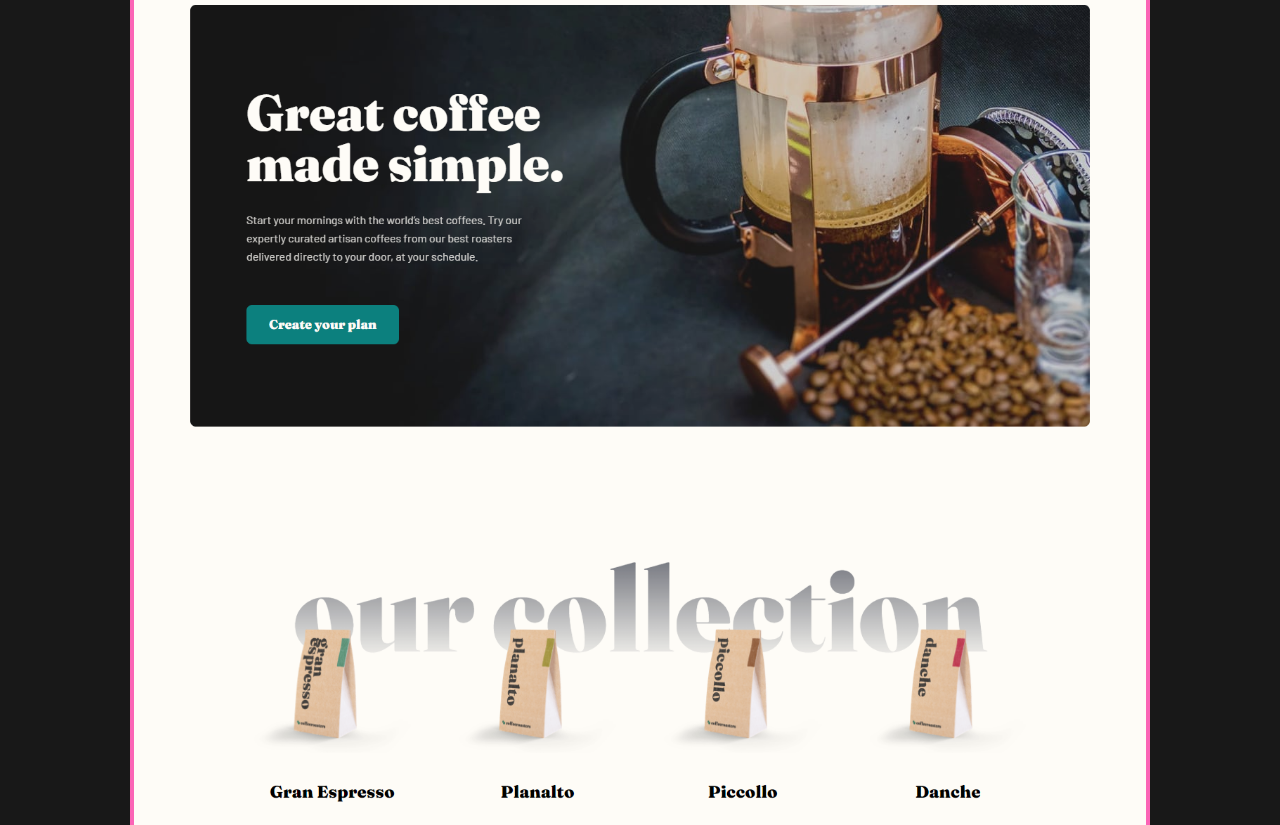
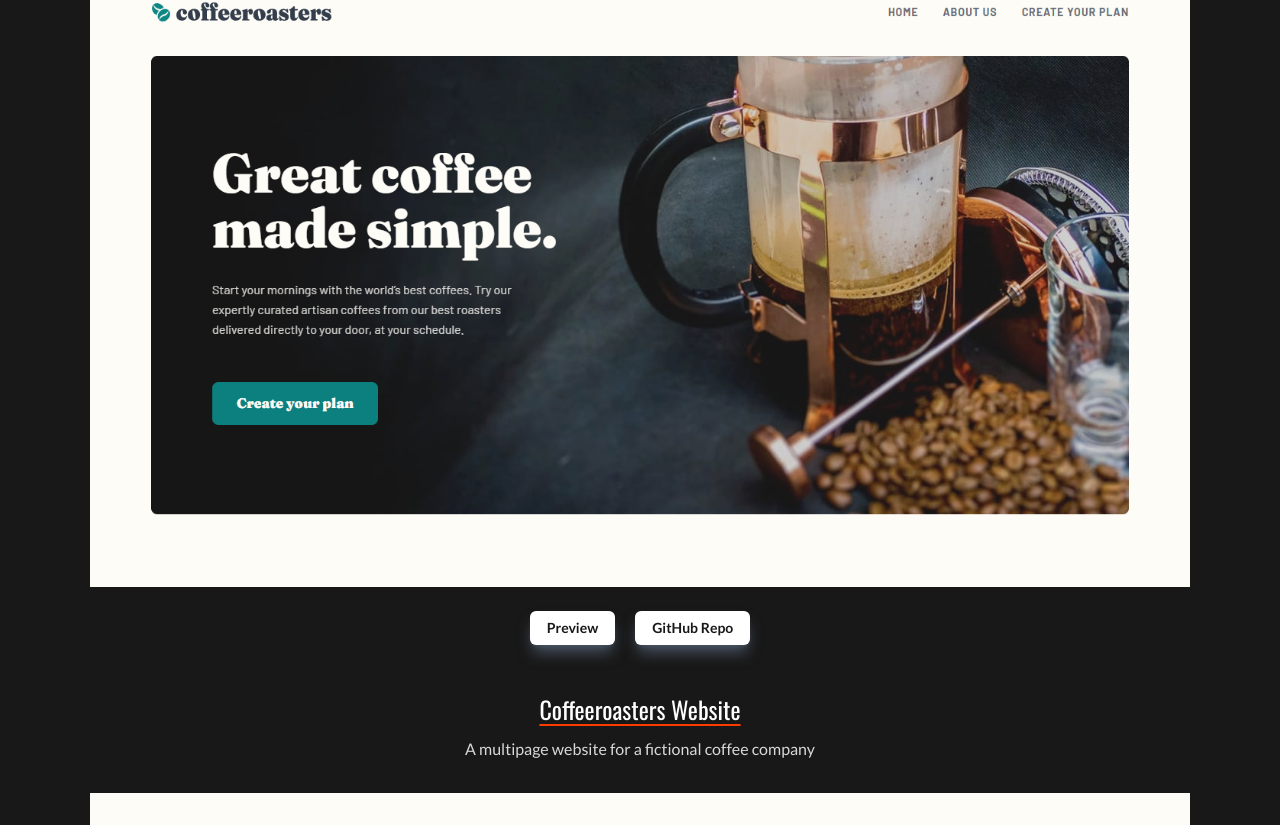
Before and after one commit to Dudeldups/personal-portfolio, a React (Vite) app in the folder frontend/: page / in a window 1280 px wide. Shown: the part 1948-2773 px from the top of the page. Built offline with nearby package versions, Linux system fonts and the light colour scheme.

Commit message:
fix bg color and padding for section

```diff
--- a/frontend/src/components/Contact/Contact.tsx
+++ b/frontend/src/components/Contact/Contact.tsx
@@ -6,14 +6,17 @@ const Contact = () => {
   const { t } = useTranslation();
 
   return (
-    <section id="contact" className="section mx-auto w-full max-w-page px-page">
+    <section
+      id="contact"
+      className="section mx-auto w-full max-w-page px-page pb-18 md:pb-24"
+    >
       <div>
         <hgroup className="text-center">
           <h2>{t(KEYS.CONTACT.TITLE)}</h2>
           <p>{t(KEYS.CONTACT.DESC)}</p>
         </hgroup>
 
-        <ButtonContainer showText={true} />
+        <ButtonContainer hideText={false} />
       </div>
     </section>
   );
--- a/frontend/src/components/Intro/Intro.tsx
+++ b/frontend/src/components/Intro/Intro.tsx
@@ -7,7 +7,7 @@ const Intro = () => {
   const { t } = useTranslation();
 
   return (
-    <section id="about" className="px-page pt-14 md:pt-20">
+    <section id="about" className="px-page pt-14 pb-10 md:pt-20 md:pb-14">
       <div className="mx-auto w-full max-w-page text-center md:text-left">
         <div className="grid w-full md:grid-cols-12 md:grid-rows-1">
           <div className="md:col-span-full md:row-span-full md:self-end md:mix-blend-difference">
--- a/frontend/src/components/Projects/Projects.tsx
+++ b/frontend/src/components/Projects/Projects.tsx
@@ -6,17 +6,14 @@ const Projects = () => {
   const { t } = useTranslation();
 
   return (
-    <section
-      id="projects"
-      className="section mx-auto w-full max-w-page px-page"
-    >
-      <div>
+    <section id="projects" className="section px-page">
+      <div className="mx-auto w-full max-w-page">
         <hgroup className="text-center">
           <h2>{t(KEYS.PROJECTS.TITLE)}</h2>
           <p>{t(KEYS.PROJECTS.DESC)}</p>
         </hgroup>
 
-        <ul className="mt-10 grid gap-8">
+        <ul className="mt-12 grid gap-12">
           {projects.map((project) => {
             const uppercaseTitle =
               project.title.toUpperCase() as keyof typeof KEYS.PROJECTS;
@@ -26,23 +23,35 @@ const Projects = () => {
             return (
               <li key={project.title}>
                 <hgroup className="text-center">
-                  <h3 className="mb-3 text-2xl">{t(titleString)}</h3>
+                  <h3 className="mb-3 text-2xl underline decoration-accent underline-offset-4">
+                    {t(titleString)}
+                  </h3>
                   <p>{t(descString)}</p>
                 </hgroup>
 
-                <picture className="mt-6 block aspect-square bg-pink-400 p-1">
+                <picture className="mt-8 block">
                   <img
                     src={`/assets/images/project-previews/${project.image}`}
                     alt={`Preview of the ${project.title} website`}
-                    className=""
+                    className="aspect-[16/9] w-full object-cover object-top transition-[object-position] duration-6500 hover:object-bottom"
                   />
                 </picture>
 
-                <div>
-                  <a href={project.demoLink} className="btn">
+                <div className="mt-6 flex justify-center gap-5">
+                  <a
+                    target="_blank"
+                    rel="noopener noreferrer"
+                    href={project.demoLink}
+                    className="btn font-bold text-darkest"
+                  >
                     {t(KEYS.PROJECTS.LIVE_BUTTON)}
                   </a>
-                  <a href={project.githubLink} className="btn">
+                  <a
+                    target="_blank"
+                    rel="noopener noreferrer"
+                    href={project.githubLink}
+                    className="btn font-bold text-darkest"
+                  >
                     {t(KEYS.PROJECTS.GITHUB_BUTTON)}
                   </a>
                 </div>
--- a/frontend/src/components/Skills/Skills.tsx
+++ b/frontend/src/components/Skills/Skills.tsx
@@ -7,8 +7,8 @@ const Skills = () => {
   const { t } = useTranslation();
 
   return (
-    <section id="skills" className="section mx-auto w-full max-w-page px-page">
-      <div className="text-center">
+    <section id="skills" className="section bg-dark px-page">
+      <div className="mx-auto w-full max-w-page text-center">
         <hgroup>
           <h2>{t(KEYS.SKILLS.TITLE)}</h2>
           <p className="mx-auto max-w-96">{t(KEYS.SKILLS.DESC)}</p>
--- a/frontend/src/index.css
+++ b/frontend/src/index.css
@@ -49,7 +49,7 @@
   }
 
   .section {
-    @apply mt-18 sm:mt-20 md:mt-24;
+    @apply py-10 md:py-14;
   }
 }
 
```
